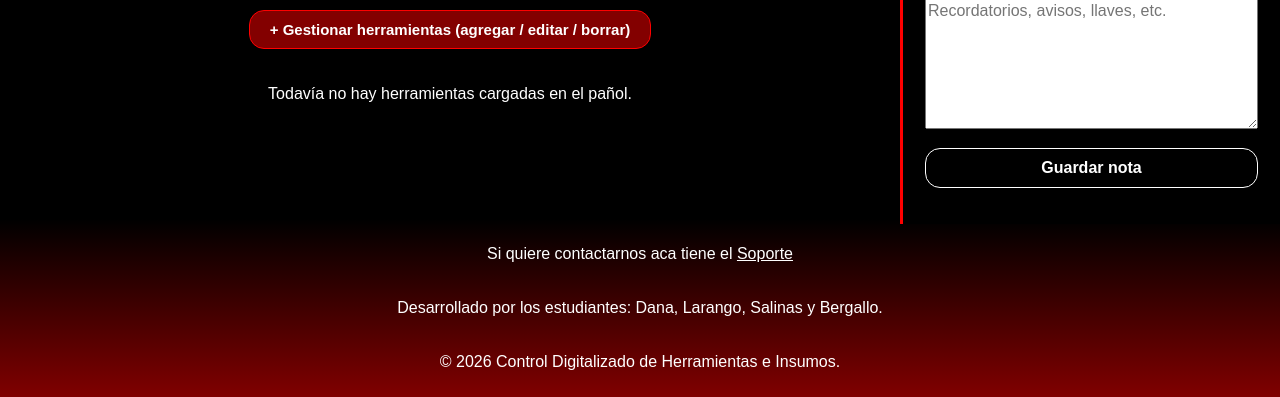
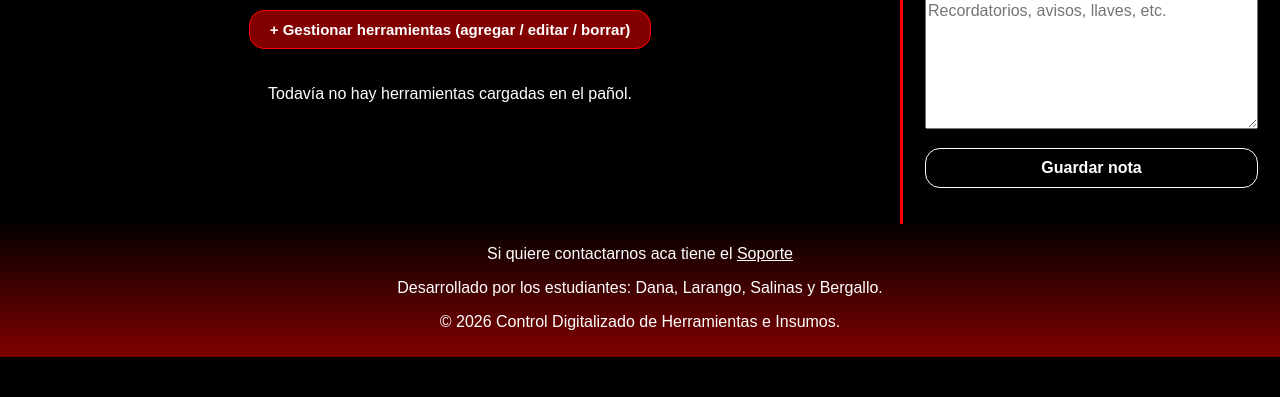
Before and after one commit to chiraaL/cdhi, a Flask app: page /index in a window 1280 px wide. Shown: the part 576-973 px from the top of the page. After the commit the page ends 933 px from the top, so only its background shows below. Run offline with Flask 3, Linux system fonts and the light colour scheme; the visitor is signed in with stand-in values (Sample User, id 1); data that the repository does not hold is empty; parts of the project's set-up code (start-up, migrations or seed data) failed here and were passed over; some libraries are stand-ins or nearby versions.

Commit message:
Revert footer: vuelve a text-align: center (centrado clásico). Flexbox no centraba bien en ancho restringido.

```diff
--- a/static/css/index.css
+++ b/static/css/index.css
@@ -542,12 +542,7 @@ body.modal-abierto {
 footer {
     background-image: linear-gradient(to top, #800000, #000000);
     color: #ffffff;
-    /* flexbox centrado igual que header (align-items: center) */
-    display: flex;
-    flex-direction: column;
-    justify-content: center;
-    align-items: center;
-    gap: 4px;
+    text-align: center;
     padding: 10px 0;
     position: static;
     bottom: 0;
```
